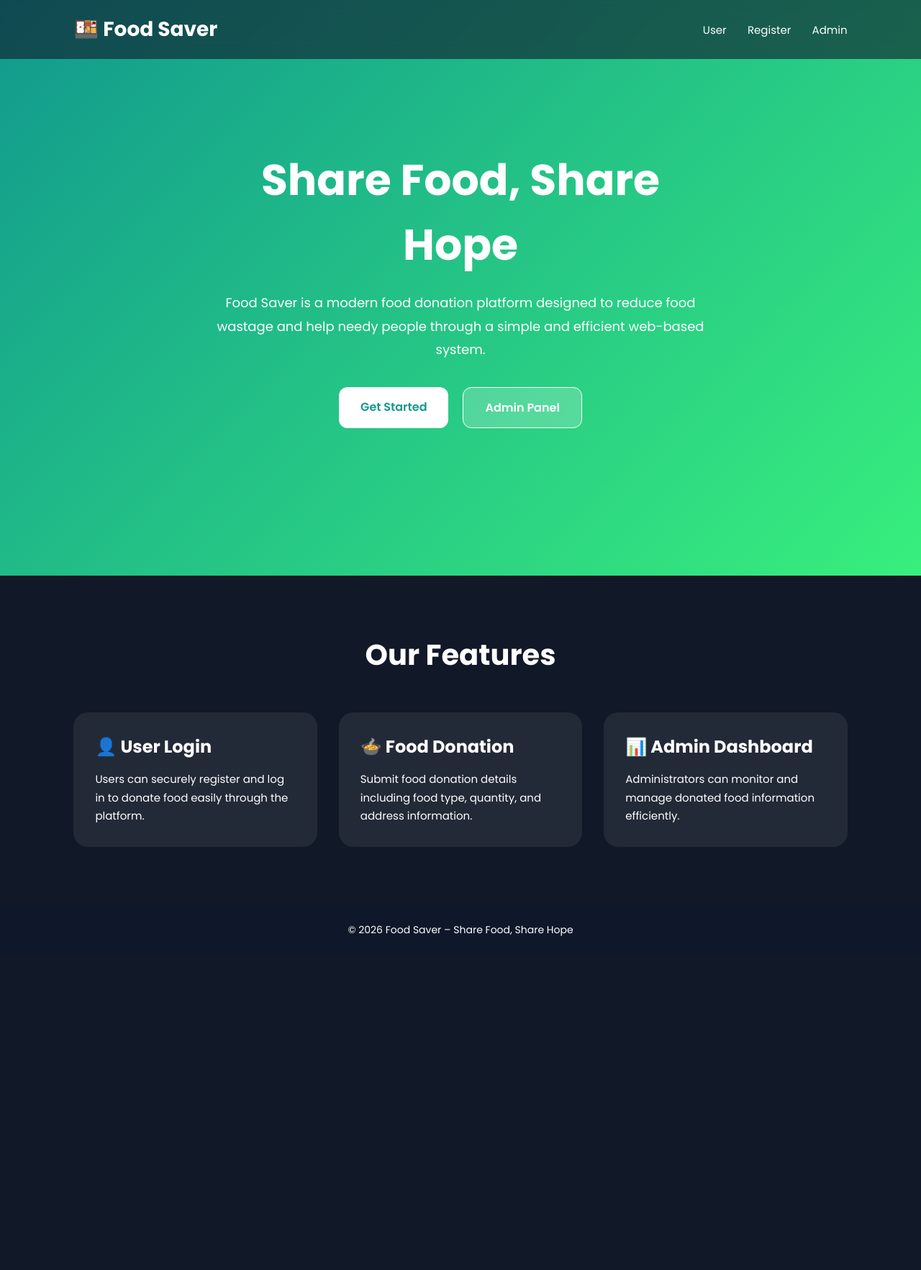
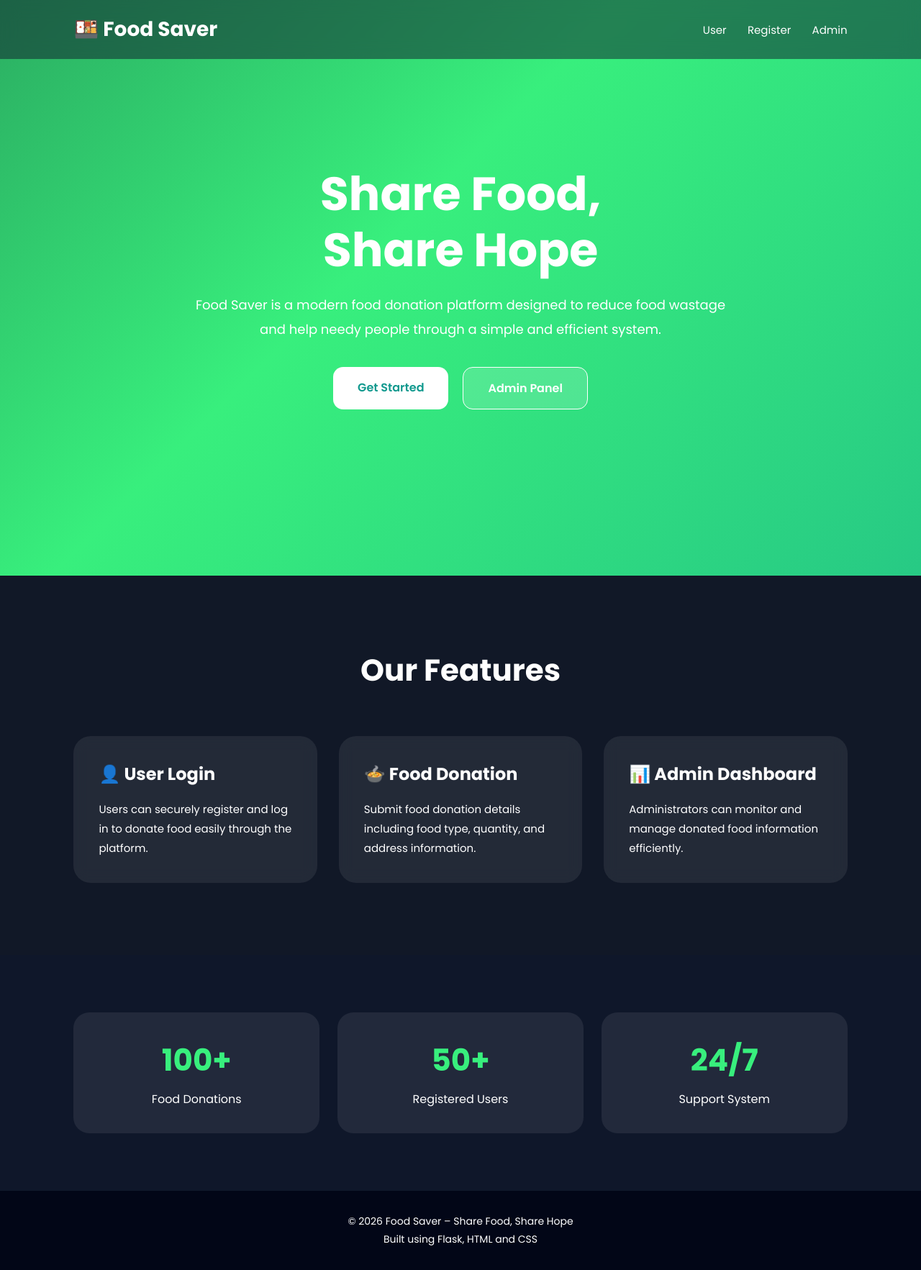
Before and after one commit to FAMITHABANUN/food-saver, a Flask app: page / in a window 1280 px wide. Shown: the whole page at 72% size. Before the commit the page ends 1301 px from the top, so only its background shows below. Run offline with Flask 3, Linux system fonts and the light colour scheme.

Commit message:
Add files via upload

```diff
--- a/templates/home.html
+++ b/templates/home.html
@@ -15,29 +15,72 @@ margin:0;
 padding:0;
 box-sizing:border-box;
 font-family:'Poppins',sans-serif;
+scroll-behavior:smooth;
 }
 
 body{
+overflow-x:hidden;
 background:#0f172a;
 color:white;
-overflow-x:hidden;
 }
+
+/* Animated Background */
+
+.hero{
+
+min-height:100vh;
+
+display:flex;
+justify-content:center;
+align-items:center;
+text-align:center;
+padding:120px 20px;
+
+background:linear-gradient(-45deg,#11998e,#38ef7d,#0f2027,#2c5364);
+
+background-size:400% 400%;
+
+animation:gradientBG 12s ease infinite;
+}
+
+@keyframes gradientBG{
+
+0%{
+background-position:0% 50%;
+}
+
+50%{
+background-position:100% 50%;
+}
+
+100%{
+background-position:0% 50%;
+}
+
+}
+
+/* Navbar */
 
 .navbar{
 
+position:fixed;
+top:0;
 width:100%;
 padding:20px 8%;
+
 display:flex;
 justify-content:space-between;
 align-items:center;
-position:fixed;
-top:0;
-background:rgba(15,23,42,0.6);
-backdrop-filter:blur(10px);
+
+background:rgba(15,23,42,0.5);
+
+backdrop-filter:blur(12px);
+
 z-index:1000;
 }
 
 .logo{
+
 font-size:28px;
 font-weight:700;
 }
@@ -52,36 +95,33 @@ transition:0.3s;
 }
 
 .nav-links a:hover{
+
 color:#38ef7d;
 }
 
-.hero{
-
-min-height:100vh;
-display:flex;
-justify-content:center;
-align-items:center;
-text-align:center;
-padding:120px 20px;
-background:linear-gradient(135deg,#11998e,#38ef7d);
-}
+/* Hero */
 
 .hero-content{
-max-width:700px;
+
+max-width:750px;
+animation:fadeUp 1s ease;
 }
 
 .hero h1{
 
-font-size:60px;
+font-size:65px;
 margin-bottom:20px;
+line-height:1.2;
 }
 
 .hero p{
 
 font-size:18px;
-line-height:1.8;
+line-height:1.9;
 margin-bottom:35px;
 }
+
+/* Buttons */
 
 .buttons{
 
@@ -93,11 +133,15 @@ flex-wrap:wrap;
 
 .btn{
 
-padding:15px 30px;
-border-radius:12px;
+padding:16px 34px;
+
+border-radius:14px;
+
 text-decoration:none;
+
 font-weight:600;
-transition:0.3s;
+
+transition:0.4s;
 }
 
 .btn-primary{
@@ -108,67 +152,155 @@ color:#11998e;
 
 .btn-secondary{
 
-background:rgba(255,255,255,0.2);
 border:1px solid white;
+
+background:rgba(255,255,255,0.15);
+
 color:white;
 }
 
 .btn:hover{
-transform:translateY(-3px);
+
+transform:translateY(-4px) scale(1.03);
+
+box-shadow:0 8px 20px rgba(0,0,0,0.3);
 }
+
+/* Features */
 
 .features{
 
-padding:80px 8%;
+padding:100px 8%;
+
 background:#111827;
 }
 
 .section-title{
 
 text-align:center;
-font-size:40px;
-margin-bottom:50px;
+
+font-size:42px;
+
+margin-bottom:60px;
 }
 
 .cards{
 
 display:grid;
+
 grid-template-columns:repeat(auto-fit,minmax(250px,1fr));
+
 gap:30px;
 }
 
 .card{
 
 background:rgba(255,255,255,0.08);
-padding:30px;
-border-radius:20px;
+
+padding:35px;
+
+border-radius:24px;
+
 backdrop-filter:blur(10px);
-transition:0.3s;
+
+transition:0.4s;
 }
 
 .card:hover{
-transform:translateY(-8px);
+
+transform:translateY(-10px);
+
+background:rgba(255,255,255,0.12);
 }
 
 .card h3{
 
-margin-bottom:15px;
 font-size:24px;
+
+margin-bottom:18px;
 }
 
 .card p{
 
-line-height:1.7;
 font-size:15px;
+
+line-height:1.8;
 }
+
+/* Stats */
+
+.stats{
+
+padding:80px 8%;
+
+display:grid;
+
+grid-template-columns:repeat(auto-fit,minmax(220px,1fr));
+
+gap:25px;
+
+background:#0f172a;
+}
+
+.stat-card{
+
+background:rgba(255,255,255,0.08);
+
+padding:35px;
+
+text-align:center;
+
+border-radius:22px;
+
+transition:0.4s;
+}
+
+.stat-card:hover{
+
+transform:translateY(-8px);
+}
+
+.stat-card h2{
+
+font-size:42px;
+
+margin-bottom:10px;
+
+color:#38ef7d;
+}
+
+/* Footer */
 
 .footer{
 
-padding:25px;
+padding:30px;
+
 text-align:center;
-background:#0f172a;
+
+background:#020617;
+
 font-size:14px;
+
+line-height:1.8;
 }
+
+/* Animation */
+
+@keyframes fadeUp{
+
+from{
+opacity:0;
+transform:translateY(40px);
+}
+
+to{
+opacity:1;
+transform:translateY(0);
+}
+
+}
+
+/* Mobile */
 
 @media(max-width:768px){
 
@@ -201,6 +333,8 @@ font-size:14px;
 
 <body>
 
+<!-- Navbar -->
+
 <div class="navbar">
 
 <div class="logo">
@@ -219,15 +353,17 @@ font-size:14px;
 
 </div>
 
+<!-- Hero -->
+
 <section class="hero">
 
 <div class="hero-content">
 
-<h1>Share Food, Share Hope</h1>
+<h1>Share Food,<br>Share Hope</h1>
 
 <p>
 
-Food Saver is a modern food donation platform designed to reduce food wastage and help needy people through a simple and efficient web-based system.
+Food Saver is a modern food donation platform designed to reduce food wastage and help needy people through a simple and efficient system.
 
 </p>
 
@@ -251,10 +387,14 @@ Admin Panel
 
 </section>
 
+<!-- Features -->
+
 <section class="features">
 
 <h2 class="section-title">
+
 Our Features
+
 </h2>
 
 <div class="cards">
@@ -299,9 +439,43 @@ Administrators can monitor and manage donated food information efficiently.
 
 </section>
 
+<!-- Stats -->
+
+<section class="stats">
+
+<div class="stat-card">
+
+<h2>100+</h2>
+
+<p>Food Donations</p>
+
+</div>
+
+<div class="stat-card">
+
+<h2>50+</h2>
+
+<p>Registered Users</p>
+
+</div>
+
+<div class="stat-card">
+
+<h2>24/7</h2>
+
+<p>Support System</p>
+
+</div>
+
+</section>
+
+<!-- Footer -->
+
 <div class="footer">
 
-© 2026 Food Saver – Share Food, Share Hope
+© 2026 Food Saver – Share Food, Share Hope<br>
+
+Built using Flask, HTML and CSS
 
 </div>
 
```
